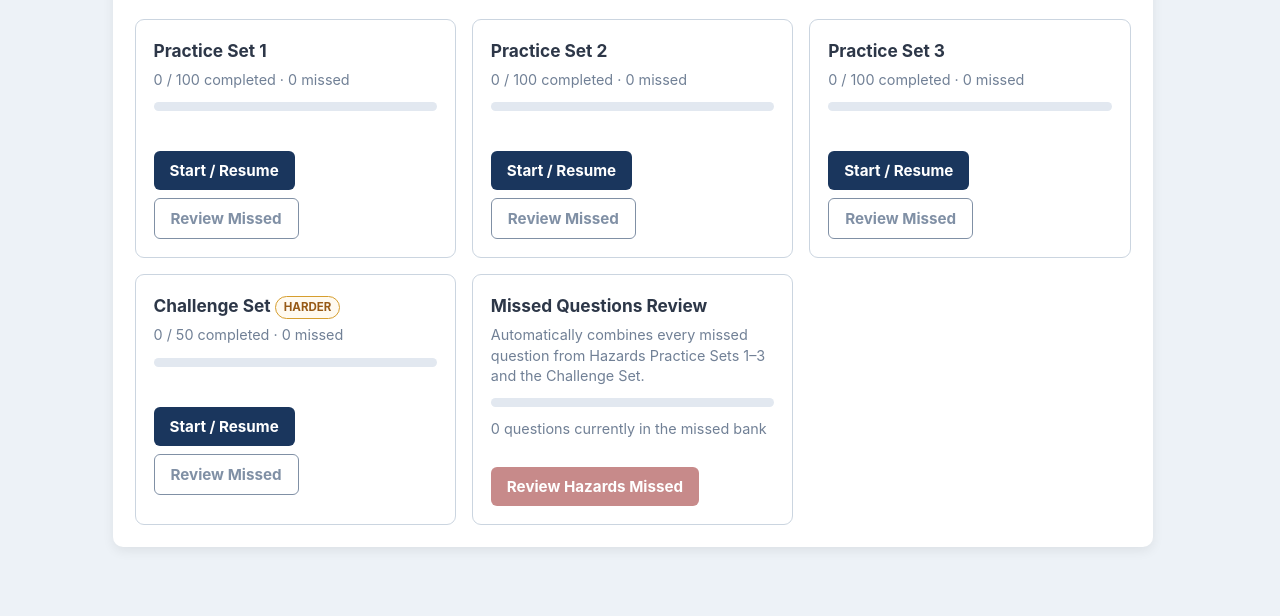
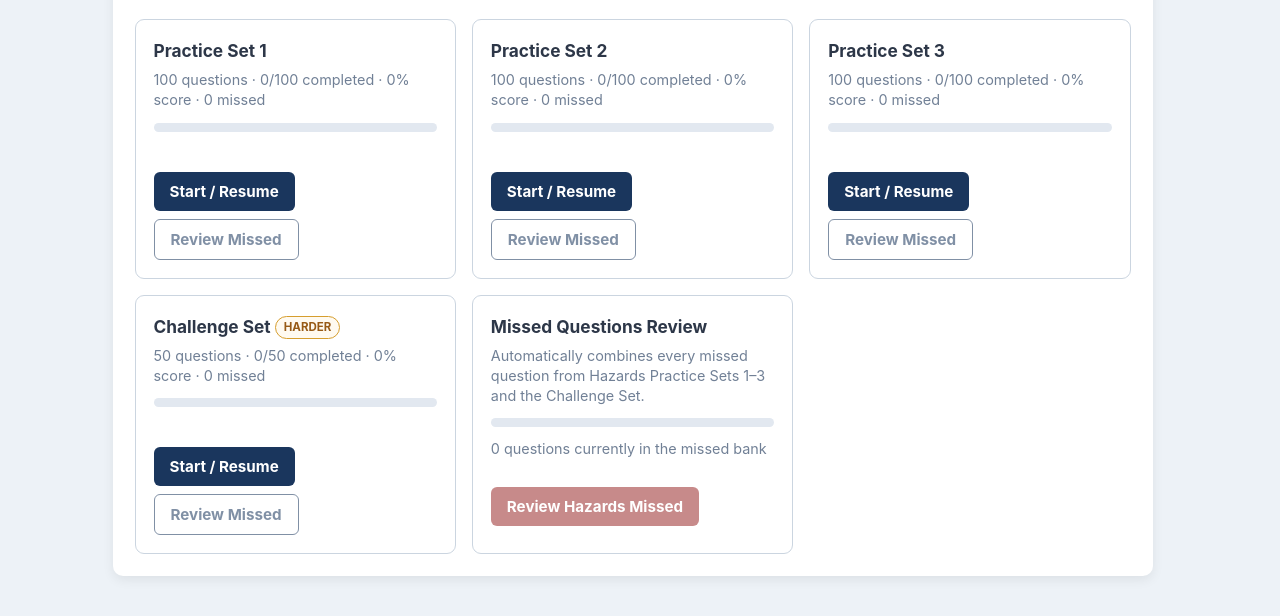
Before and after one commit to elyktoast/MBU-NAP, a plain HTML site: page equipment/exam-1/hazards.html in a window 1280 px wide. Shown: the part 216-832 px from the top of the page. Drawn offline with Linux system fonts and the light colour scheme.

Commit message:
Show Bank 1 style stats on Hazards dashboard

```diff
--- a/equipment/exam-1/hazards.html
+++ b/equipment/exam-1/hazards.html
@@ -14,7 +14,7 @@
 </div>
 
 </section></div>
-<!-- MBU_BUILD:2026-09-24-hazards-bank1-dashboard-v13-u11 -->
+<!-- MBU_BUILD:2026-09-25-hazards-bank1-dashboard-stats-v16 -->
 <script>
 (function(){
  const defs=[
@@ -25,10 +25,9 @@
  ];
  let total=0,doneTotal=0;
  defs.forEach(([key,url,type])=>{
-   let n=0;try{const d=JSON.parse(localStorage.getItem(key)||'null');if(d)n=type==='array'?(Array.isArray(d.missed)?d.missed.length:0):Object.values(d.ans||{}).filter(x=>x&&!x.ok).length}catch(e){}
-   total+=n;
-   let done=0;try{const d=JSON.parse(localStorage.getItem(key)||'null');if(d)done=type==='array'?Object.keys(d.answers||d.ans||{}).length:Object.keys(d.ans||{}).length}catch(e){}doneTotal+=done;
-   const ix=defs.findIndex(x=>x[0]===key), ids=[['hazSet1Stats','hazSet1Bar',100,'hazSet1Review'],['hazSet2Stats','hazSet2Bar',100,'hazSet2Review'],['hazSet3Stats','hazSet3Bar',100,'hazSet3Review'],['hazChallengeStats','hazChallengeBar',50,'hazChallengeReview']][ix];if(ids){const s=document.getElementById(ids[0]),b=document.getElementById(ids[1]),r=document.getElementById(ids[3]);if(s)s.textContent=done+' / '+ids[2]+' completed · '+n+' missed';if(b)b.style.width=Math.min(100,done/ids[2]*100)+'%';if(r&&!n){r.removeAttribute('href');r.setAttribute('aria-disabled','true');r.style.pointerEvents='none';r.style.opacity='.55'}}
+   let n=0,done=0,correct=0;try{const d=JSON.parse(localStorage.getItem(key)||'null');if(d){const ans=d.answers||d.ans||{};done=Object.keys(ans).length;correct=Object.values(ans).filter(x=>x&&x.ok).length;n=type==='array'?(Array.isArray(d.missed)?d.missed.length:Object.values(ans).filter(x=>x&&!x.ok).length):Object.values(ans).filter(x=>x&&!x.ok).length}}catch(e){}
+   total+=n;doneTotal+=done;
+   const ix=defs.findIndex(x=>x[0]===key), ids=[['hazSet1Stats','hazSet1Bar',100,'hazSet1Review'],['hazSet2Stats','hazSet2Bar',100,'hazSet2Review'],['hazSet3Stats','hazSet3Bar',100,'hazSet3Review'],['hazChallengeStats','hazChallengeBar',50,'hazChallengeReview']][ix];if(ids){const s=document.getElementById(ids[0]),b=document.getElementById(ids[1]),r=document.getElementById(ids[3]);if(s)s.textContent=ids[2]+' questions · '+done+'/'+ids[2]+' completed · '+(done?Math.round(100*correct/done):0)+'% score · '+n+' missed';if(b)b.style.width=Math.min(100,done/ids[2]*100)+'%';if(r&&!n){r.removeAttribute('href');r.setAttribute('aria-disabled','true');r.style.pointerEvents='none';r.style.opacity='.55'}}
  });
  const ov=document.getElementById('hazOverall');if(ov)ov.textContent=doneTotal+' / 350 completed';
  const label=total+' question'+(total===1?'':'s')+' currently in the missed bank';
```
